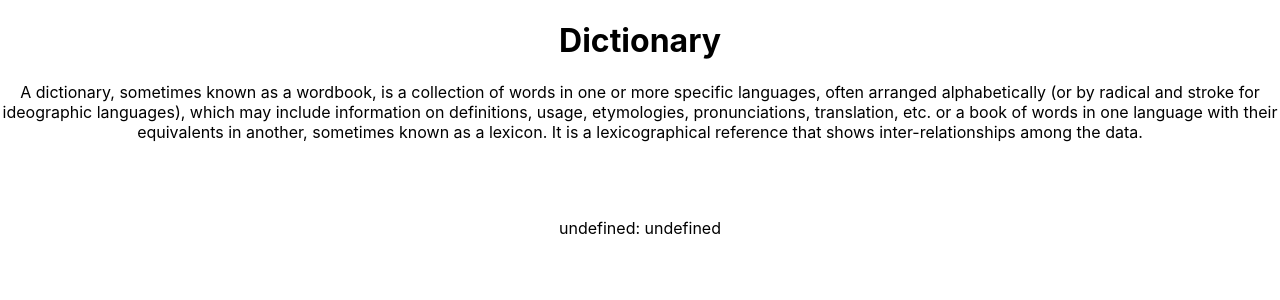
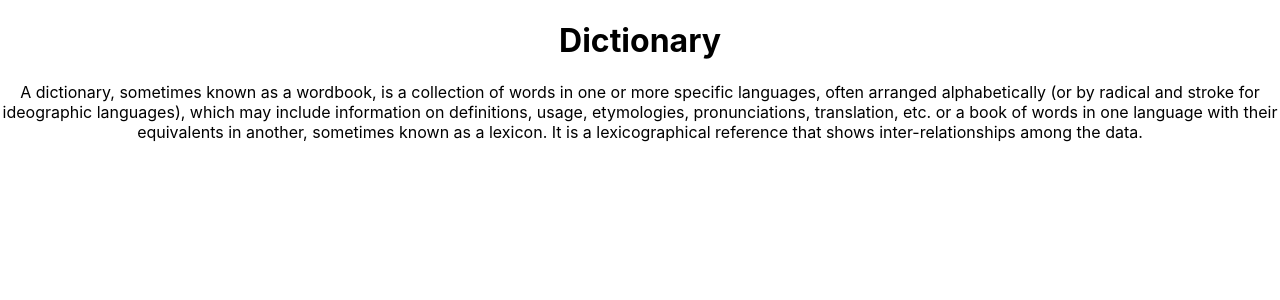
Before and after one commit to deimyts/dictionary-lookup, a React (Create React App) app: page / in a window 1280 px wide. Shown: the top 300 px of the page. Built offline with nearby package versions, Linux system fonts and the light colour scheme.

Commit message:
feat: conditionally display definition

```diff
--- a/src/SelectableText.js
+++ b/src/SelectableText.js
@@ -1,6 +1,8 @@
 import React from 'react';
 import getWord from './getWord'
 import getDefinition from './getDefinition'
+
+const Definition = (props) => (<div>{`${props.word}: ${props.definition}`}</div>)
 
 export default class SelectableText extends React.Component {
   constructor(props) {
@@ -39,7 +41,8 @@ export default class SelectableText extends React.Component {
         <br />
         <br />
         <br />
-        <div>{`${this.state.word}: ` + this.state.definition}</div>
+        { this.state.word ? <Definition word={this.state.word} definition={this.state.definition} /> : null }
+
       </React.Fragment>
     );
   }
```
